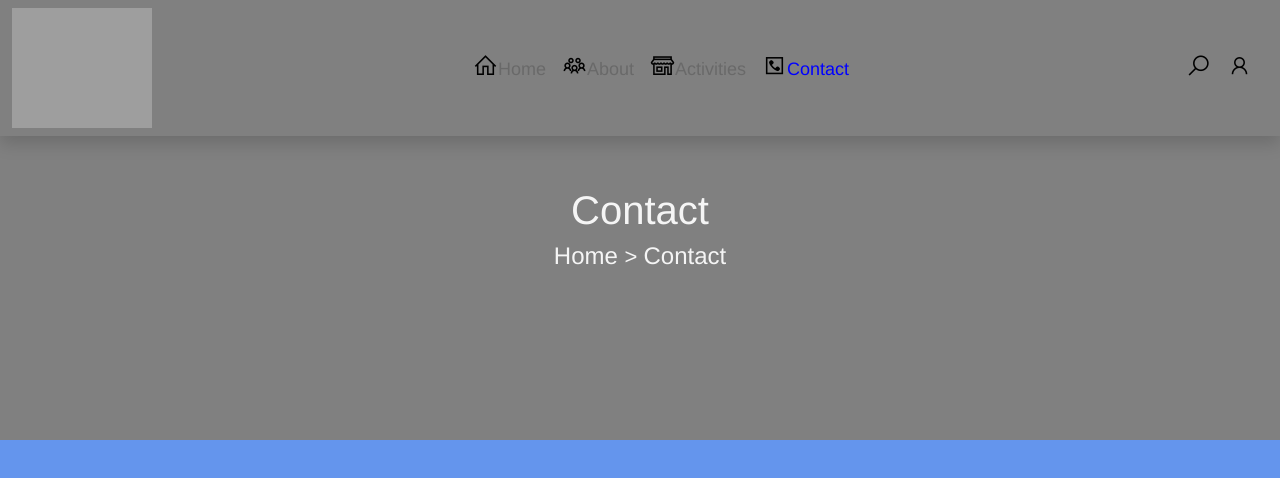
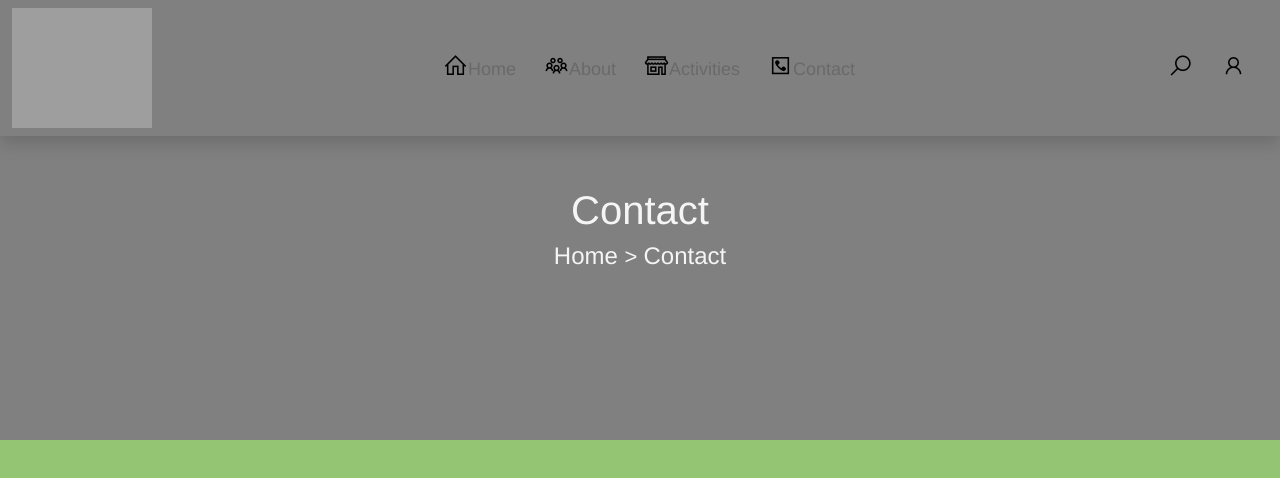
Before and after one commit to C0dingForFun/capstone, a Vue app: page /contact in a window 1280 px wide. Shown: the top 478 px of the page. Built offline with nearby package versions, Linux system fonts and the light colour scheme; grey boxes are pictures that could not be loaded.

Commit message:
frontend

```diff
--- a/src/components/NavBarComp.vue
+++ b/src/components/NavBarComp.vue
@@ -5,32 +5,32 @@
                     <button class="navbar-toggler mx-3" type="button" data-bs-toggle="offcanvas" data-bs-target="#offcanvasNavbar" aria-controls="offcanvasNavbar" aria-label="Toggle navigation">
                       <span class="text-white p-2" style="font-size:30px;">&#9776;</span>
                     </button>
-                    <div class="offcanvas offcanvas-end" tabindex="-1" id="offcanvasNavbar" aria-labelledby="offcanvasNavbarLabel" style="width:50%;background-color: rgb(200,220,280,0.8);">
+                    <div class="offcanvas offcanvas-end" tabindex="-1" id="offcanvasNavbar" aria-labelledby="offcanvasNavbarLabel" style="width:50vw;background-color: rgb(150 197, 114, 0.7)">
                       <div class="offcanvas-header">
                         <h1>MENU</h1>
-                        <button type="button" class="btn-close bg-white pt-2" data-bs-dismiss="offcanvas" aria-label="Close" ></button>
+                        <button type="button" class="btn-close bg-white pt-2" data-bs-dismiss="offcanvas" aria-label="Close"></button>
                       </div>
                       <div class="offcanvas-body text-center">
                         <ul class="navbar-nav justify-content-end flex-grow-1 pe-3 p-3 f-3">
                           <li class="nav-item">
-                            <router-link class="nav-link" aria-current="page" to="/"><i class="las la-home"></i>Home</router-link>
+                            <router-link class="nav-link" aria-current="page" to="/"><button data-bs-dismiss="offcanvas" aria-label="Close"><i class="las la-home"></i>Home</button></router-link>
                           </li>
                           <li class="nav-item">
-                            <router-link class="nav-link" to="/about" aria-current="page"><i class="las la-users"></i>About</router-link>
+                            <router-link class="nav-link" to="/about" aria-current="page"><button data-bs-dismiss="offcanvas" aria-label="Close"><i class="las la-users"></i>About</button></router-link>
                           </li>
                           <li class="nav-item">
-                            <router-link class="nav-link" to="/activities" aria-current="page"><i class="las la-store-alt"></i>Activities</router-link>
+                            <router-link class="nav-link" to="/activities" aria-current="page"><button data-bs-dismiss="offcanvas" aria-label="Close"><i class="las la-store-alt"></i>Activities</button></router-link>
                           </li>
                           <li class="nav-item">
-                            <router-link class="nav-link" to="/contact" aria-current="page"><i class="las la-phone-square"></i>Contact</router-link>
+                            <router-link class="nav-link" to="/contact" aria-current="page"><button data-bs-dismiss="offcanvas" aria-label="Close"><i class="las la-phone-square"></i>Contact</button></router-link>
                           </li>
                         </ul>
                         <ul class="navbar-nav justify-content-end flex-grow-1 p-3 f-3 px-2">
                           <li class="nav-item">
-                            <router-link class="nav-link" aria-current="page" to="/search"><i class="las la-search"></i></router-link>
+                            <router-link class="nav-link" aria-current="page" to="/search"><button data-bs-dismiss="offcanvas" aria-label="Close"><i class="las la-search"></i></button></router-link>
                           </li>
                           <li class="nav-item">
-                            <router-link class="nav-link" to="/users" aria-current="page"><i class="las la-user"></i></router-link>
+                            <router-link class="nav-link" to="/users" aria-current="page"><button data-bs-dismiss="offcanvas" aria-label="Close"><i class="las la-user"></i></button></router-link>
                           </li>
                         </ul>
                       </div>
@@ -48,7 +48,9 @@ export default {
       /* background: rgb(236, 233, 233); */
       background-color: transparent;
     }
-    nav a {
+    nav button {
+      background-color: transparent;
+      border:none;
       font-weight: bold;
       font-size:18px;
       color:#696969;
@@ -56,9 +58,15 @@ export default {
       font-weight: 200;
       transition: 1s;
     }
-    nav a:hover{
-        color:#1479EA;
-        text-shadow:4px 4px #67acd1;
+    nav button:hover{
+        color:#93C572;
+        /* text-shadow:4px 4px #a4d414; */
+    }
+    nav button i{
+      transition: 1s;
+    }
+    nav button i:hover{
+      color:#93C572;
     }
     #nav .logo{
       width:140px;
@@ -73,7 +81,7 @@ export default {
       color:black;
     }
     h1{
-      color:#1479EA;
+      color:#93C572;
     }
 
 </style>
--- a/src/views/ContactView.vue
+++ b/src/views/ContactView.vue
@@ -3,7 +3,6 @@
         <div class="bannertxt">
             <h1>Contact</h1>
             <h4>Home  <span> > </span> Contact</h4>
-
         </div>
     </div>
     <div class="contact">
@@ -34,7 +33,7 @@ export default {
     }
     .contact{
         position: relative;
-        background-color:cornflowerblue;
+        background-color:#93C572;
         width: 100vw;
         height:80vh;
     }
```
Lines whose indentation alone changed are shown as unchanged.
